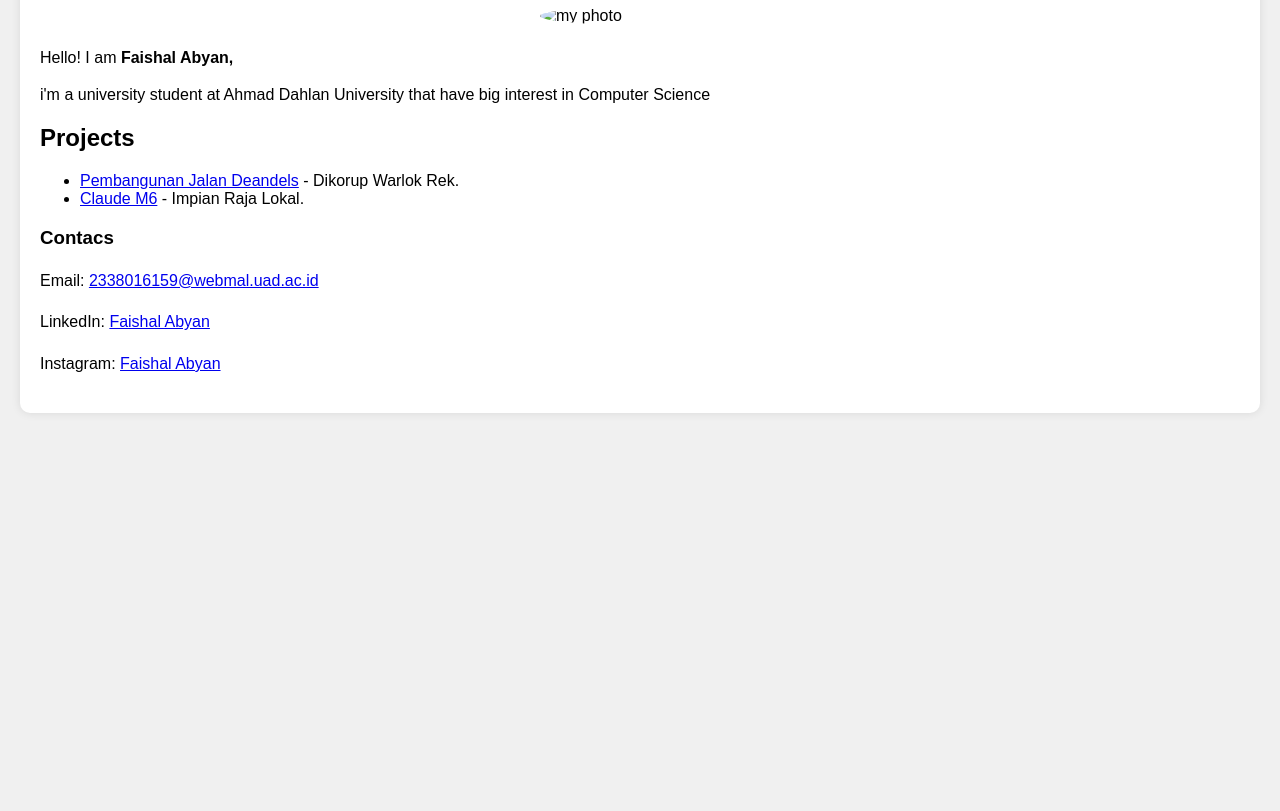
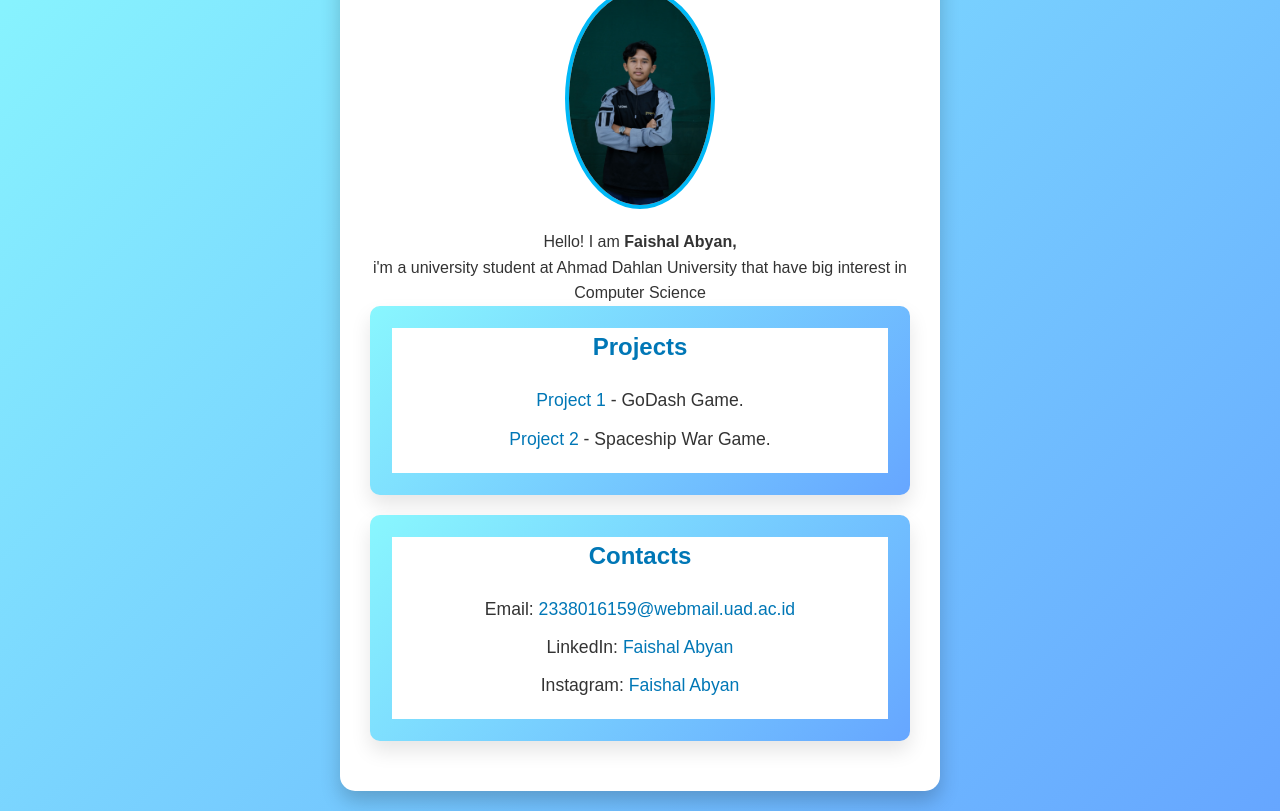
Before and after one commit to FaishalAbyan/Profile-page, a plain HTML site: page index.html in a window 1280 px wide. Shown: the part 113-924 px from the top of the page. Before the commit the page ends 800 px from the top, so only its background shows below. Drawn offline with Linux system fonts and the light colour scheme.

Commit message:
Add files via upload

```diff
--- a/index.html
+++ b/index.html
@@ -4,58 +4,35 @@
     <meta charset="UTF-8">
     <meta name="viewport" content="width=device-width, initial-scale=1.0">
     <title>Personal Contacs</title>
-    <style>
-        body {
-            font-family: Arial, sans-serif;
-            background-color: #f0f0f0;
-            margin: 0;
-            padding: 20px;
-        }
-        .container {
-            background-color: white;
-            padding: 20px;
-            border-radius: 10px;
-            box-shadow: 0 0 10px rgba(0, 0, 0, 0.1);
-        }
-        h1 {
-            color: #4CAF50;
-        }
-        p {
-            line-height: 1.6;
-        }
 
-        img {
-            max-width: 200px;
-            border-radius: 50%;
-            display: block;
-            margin: 20px auto;
-        }
+    <link href="style.css" rel="stylesheet" />
 
-    </style>
 </head>
 <body>
     <div class="container">
         <h1>About Me</h1>
-        <img src= "foto iyan.jpg" alt="my photo">
+        <img src="foto iyan.jpg" alt="my photo">
         <p>Hello! I am <strong> Faishal Abyan,</p> </strong> i'm a university student at Ahmad Dahlan University that have big interest in Computer Science</p>
 
-        <h2>Projects</h2>
-        <ul>
-            <li><a href="#">Pembangunan Jalan Deandels</a> - Dikorup Warlok Rek.</li>
-            <li><a href="#">Claude M6</a> - Impian Raja Lokal.</li>
-        </ul>
 
-        <h3> Contacs</h3>
-        <p> Email: <a href="mailto:2338016159@webmal.uad.ac.id">
-            2338016159@webmal.uad.ac.id
-        </a></p>
-        <p> LinkedIn: <a href="https://www.linkedin.com/in/faishal-abyan-1184b9284/">
-            Faishal Abyan
-        </a></p>
-        <p> Instagram: <a href="https://www.instagram.com/faishs_?igsh=MTA3Z2YzZWc1bGo1Yw==">
-            Faishal Abyan
-        </a></p>
+        <div class="projects">
+            <h2>Projects</h2>
+            <ul>
+                <li><a href="https://scratch.mit.edu/projects/949567464">Project 1</a> - GoDash Game.</li>
+                <li><a href="https://scratch.mit.edu/projects/947691879">Project 2</a> - Spaceship War Game.</li>
+            </ul>
+        </div>
 
+
+        <div class="contacts">
+            <h2>Contacts</h2>
+            <ul>
+                <li>Email: <a href="mailto:2338016159@webmail.uad.ac.id">2338016159@webmail.uad.ac.id</a></li>
+                <li>LinkedIn: <a href="https://www.linkedin.com/in/faishal-abyan-1184b9284/">Faishal Abyan</a></li>
+                <li>Instagram: <a href="https://www.instagram.com/faishs_?igsh=MTA3Z2YzZWc1bGo1Yw==">Faishal Abyan</a></li>
+            </ul>
+        </div>
     </div>
+
 </body>
 </html>
--- /dev/null
+++ b/style.css
@@ -0,0 +1,110 @@
+
+* {
+    margin: 0;
+    padding: 0;
+    box-sizing: border-box;
+}
+img {
+    max-width: 150px;
+    width: 100%;
+    height: auto;
+    border-radius: 50%;
+    display: block;
+    margin: 0 auto 20px auto;
+    border: 4px solid #00b8f6;
+}
+
+body {
+    font-family: 'Arial', sans-serif;
+    background: linear-gradient(135deg, #89f7fe 0%, #66a6ff 100%);
+    color: #333;
+    line-height: 1.6;
+    padding: 20px;
+    display: flex;
+    justify-content: center;
+    align-items: center;
+    min-height: 100vh;
+}
+
+.container {
+    background-color: #fff;
+    padding: 30px;
+    max-width: 600px;
+    width: 100%;
+    border-radius: 15px;
+    box-shadow: 0 10px 20px rgba(0, 0, 0, 0.2);
+    text-align: center;
+    transition: all 0.3s ease;
+}
+
+
+.projects, .contacts {
+    background-color: #fff;
+    padding: 20px;
+    border-radius: 10px;
+    border: 2px solid transparent;
+    background-image: linear-gradient(white, white), linear-gradient(135deg, #89f7fe, #66a6ff);
+    background-origin: border-box;
+    background-clip: content-box, border-box;
+    box-shadow: 0 10px 20px rgba(0, 0, 0, 0.1);
+    transition: all 0.3s ease;
+    margin-bottom: 20px;
+}
+
+.projects:hover, .contacts:hover {
+    transform: scale(1.03);
+    box-shadow: 0 15px 30px rgba(0, 0, 0, 0.2);
+}
+
+h2 {
+    margin-bottom: 15px;
+    font-size: 1.5rem;
+    color: #0077b6;
+}
+
+
+.projects ul, .contacts ul {
+    list-style-type: none;
+    padding: 0;
+    margin: 20px 0;
+}
+
+.projects ul li, .contacts ul li {
+    font-size: 1.1rem;
+    margin-bottom: 10px;
+}
+
+.projects ul li a, .contacts ul li a {
+    color: #0077b6;
+    text-decoration: none;
+    transition: color 0.3s ease;
+}
+
+.projects ul li a:hover, .contacts ul li a:hover {
+    color: #005f89;
+}
+
+footer {
+    margin-top: 20px;
+    font-size: 0.9rem;
+    color: #777;
+}
+
+
+@media (max-width: 768px) {
+    .container {
+        padding: 20px;
+    }
+
+    img {
+        max-width: 120px;
+    }
+
+    h2 {
+        font-size: 1.3rem;
+    }
+
+    .projects ul li, .contacts ul li {
+        font-size: 1rem;
+    }
+}
```
Also changed, not shown: foto iyan.jpg (added).
